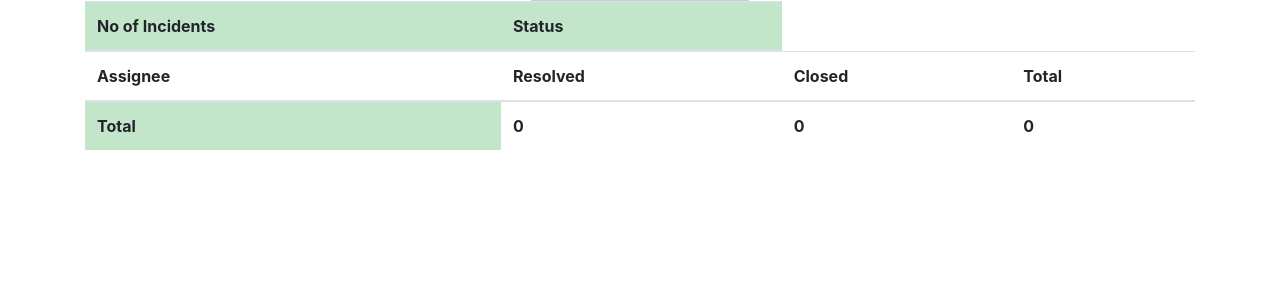
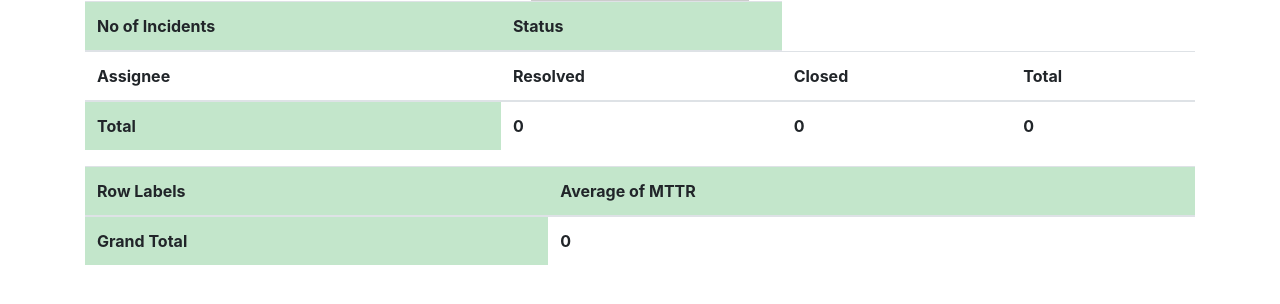
Before and after one commit to mrimmortal/EDI, a CodeIgniter app: the page made by Ex2/application/views/report_filter.php in a window 1280 px wide. Shown: the part 219-523 px from the top of the page. Run offline with CodeIgniter, Linux system fonts and the light colour scheme; data that the repository does not hold is empty.

Commit message:
second table in insident pivote

```diff
--- a/Ex2/application/models/Report_data_model.php
+++ b/Ex2/application/models/Report_data_model.php
@@ -32,7 +32,7 @@ class Report_data_model extends CI_Model
 			// $this->db->order_by('logged_time','asc');
 			//  $query=$this->db->get();
 
-			 $query = $this->db->query("SELECT assigned_to,status,AVG(mttr),COUNT(case status when 'Pending' then 1 else null end) AS Pending,COUNT(case status when 'Closed' then 1 else null end) AS Closed ,COUNT(case status when 'In-Progress' then 1 else null end) AS In_Process,COUNT(case status when 'Resolved' then 1 else null end) AS Resolved ,COUNT(incident_id) As incident_count FROM `incident_list` WHERE logged_time >= '{$start}' AND updated_time <= '{$end}' GROUP BY `assigned_to` ASC;");
+			 $query = $this->db->query("SELECT assigned_to,status,AVG(mttr) AS Avg_mmtr,COUNT(case status when 'Pending' then 1 else null end) AS Pending,COUNT(case status when 'Closed' then 1 else null end) AS Closed ,COUNT(case status when 'In-Progress' then 1 else null end) AS In_Process,COUNT(case status when 'Resolved' then 1 else null end) AS Resolved ,COUNT(incident_id) As incident_count FROM `incident_list` WHERE logged_time >= '{$start}' AND updated_time <= '{$end}' GROUP BY `assigned_to` ASC;");
 
 		  	// $query = $this->db->query(
   			// "SELECT FROM incident_list WHERE logged_time <= '{$start}' AND updated_time >= '{$end}'");
--- a/Ex2/application/views/report_filter.php
+++ b/Ex2/application/views/report_filter.php
@@ -33,15 +33,15 @@
 	<a class="btn btn-primary"href="<?php echo base_url()."Report/index";?>">Genrate Report</a> -->
 </div>
 
-<div>
-<!-- 	<h4>
+
+<!--  	<h4>
 		<pre>
 	<?php
 	print_r($formdata);
 	?>
 	</pre>
-	</h4> -->
-
+	</h4>
+ -->
 
 <div class="container">
   <table class="table">
@@ -91,8 +91,41 @@
 </div>
 
 
+<div class="container">
+  <table class="table">
+    <thead>
+      <tr class="table-success">
+        <th>Row Labels</th>
+        <th>Average of MTTR</th>
+    </thead>
+    <tbody>
+      <?php
+    	$Grand_Total=0;
+    	foreach ($formdata as $row)
+    	{
+    		$Grand_Total = $Grand_Total + $row->Avg_mmtr;
 
+    	?>
+      <tr>
+        <td><?php echo $row->assigned_to; ?></td>
+        <td><?php echo $row->Avg_mmtr; ?></td>
+
+      </tr>
+      <?php
+      }
+      ?>
+
+    </tbody>
+    <tfoot>
+    <tr>
+      <th class="table-success">Grand Total</th>
+       <th ><?php echo $Grand_Total; ?></th>
+    </tr>
+  </tfoot>
+  </table>
 </div>
+
+
 
 </body>
 
```
